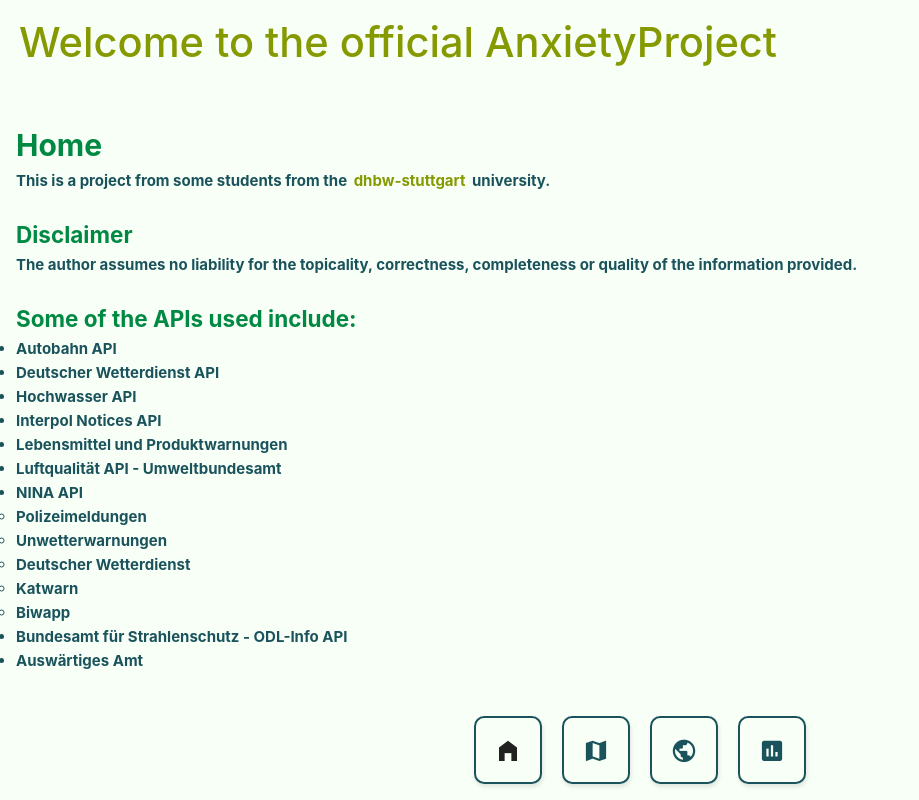
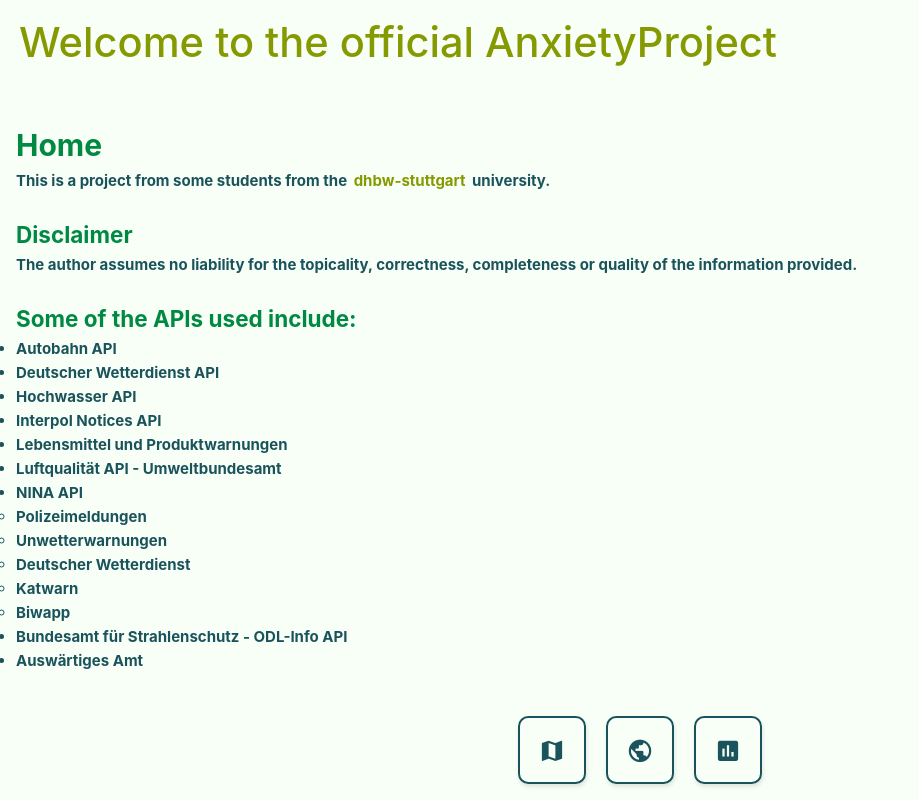
Before and after one commit to jujujuok/AnxietyFrontend, a Vue app: page / in a window 1280 px wide. Shown: the whole page, without its empty margins (0-919 px from the left). Built offline with nearby package versions, Linux system fonts and the light colour scheme.

Commit message:
Remove Homepage

```diff
--- a/src/App.vue
+++ b/src/App.vue
@@ -7,7 +7,6 @@ import {VIcon} from 'vuetify/components';
   <v-app id="app-container">
     <footer>
       <nav>
-        <RouterLink class="router-button" style="border: 2px solid var(--dark-mode-text);" to="/"><v-icon icon="mdi-home-variant"></v-icon></RouterLink>
         <RouterLink class="router-button" style="border: 2px solid var(--dark-mode-text);" to="/map"><v-icon icon="mdi-map"></v-icon></RouterLink>
         <RouterLink class="router-button" style="border: 2px solid var(--dark-mode-text);" to="/world"><v-icon icon="mdi-earth"></v-icon></RouterLink>
         <RouterLink class="router-button" style="border: 2px solid var(--dark-mode-text);" to="/dashboard"><v-icon icon="mdi-chart-box"></v-icon></RouterLink>
```
